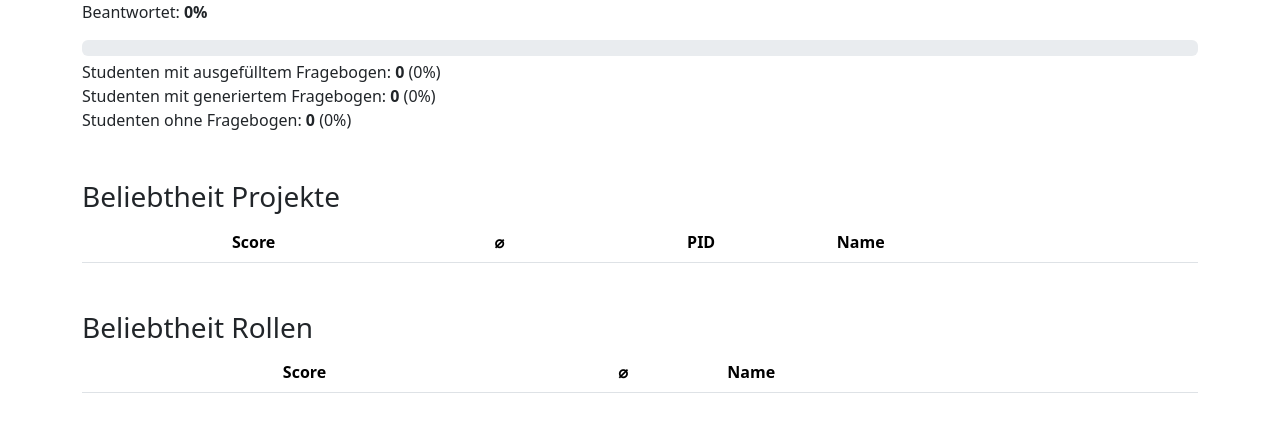
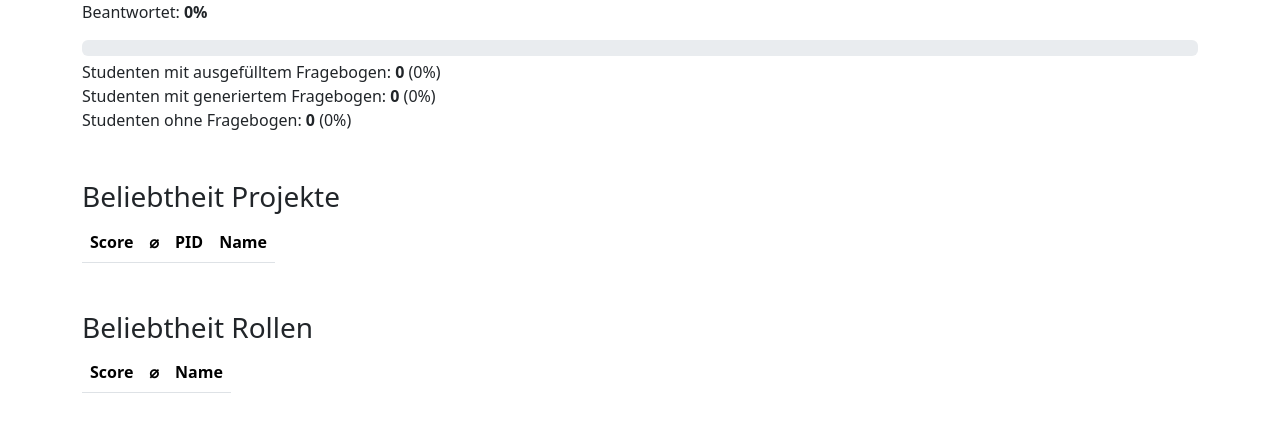
Before and after one commit to tigion/htwd-project-se-team-management, a Django app: page /stats/ in a window 1280 px wide. Shown: the part 381-822 px from the top of the page. Run offline with Django 4.2, Linux system fonts and the light colour scheme; the visitor is signed in with stand-in values (Sample User, id 1); data comes from the database, SQL or seed files in the repository; data that the repository does not hold is empty; some libraries are stand-ins or nearby versions.

Commit message:
fix(templates): add better handling of the table width

```diff
--- a/src/backend/templates/lecturer/stats.html
+++ b/src/backend/templates/lecturer/stats.html
@@ -53,7 +53,7 @@
 
 <div class="container my-5">
   <h3>Beliebtheit Projekte</h3>
-  <table class="table align-middle">
+  <table class="table w-auto align-middle">
     <thead>
       <tr>
         <th class="text-center" scope="col">Score</th>
@@ -79,7 +79,7 @@
 
 <div class="container my-5">
   <h3>Beliebtheit Rollen</h3>
-  <table class="table align-middle">
+  <table class="table w-auto align-middle">
     <thead>
       <tr class="">
         <th class="text-center" scope="col">Score</th>
```
